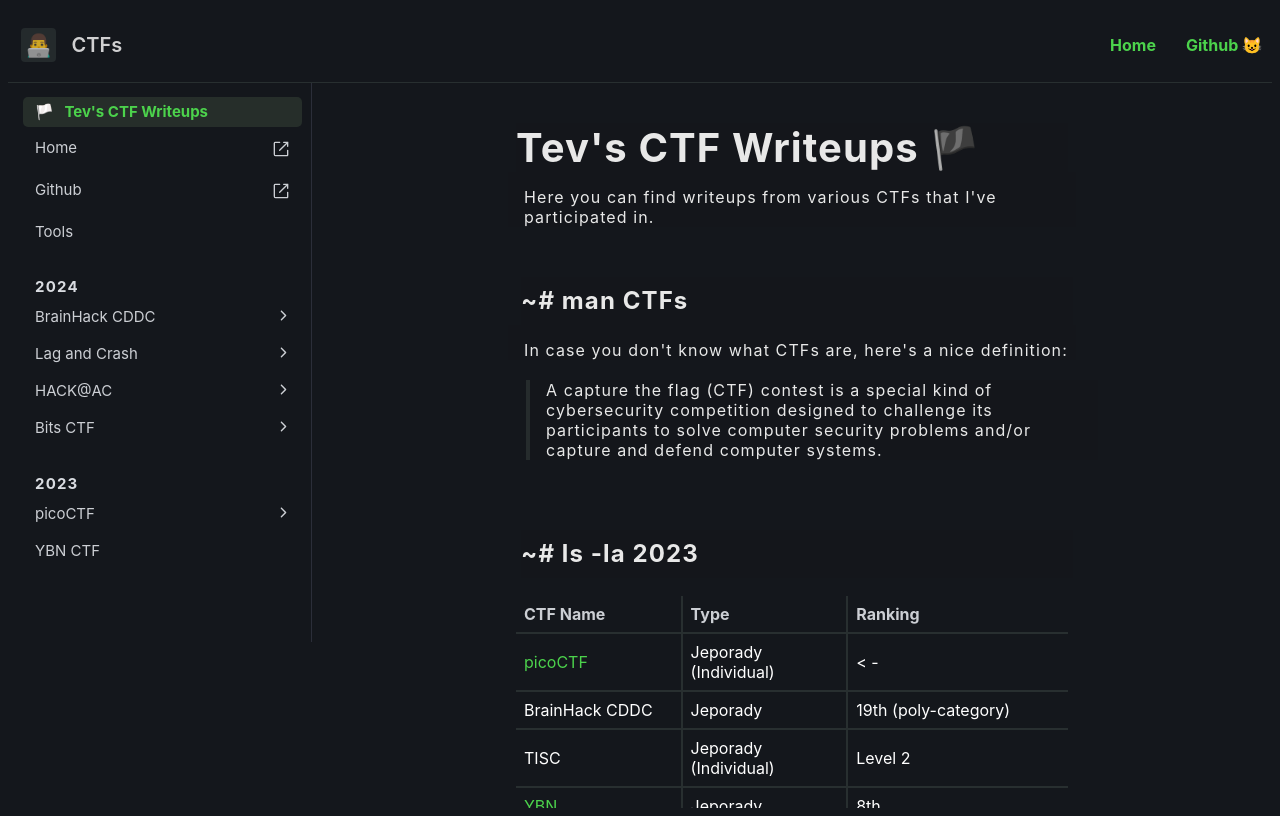
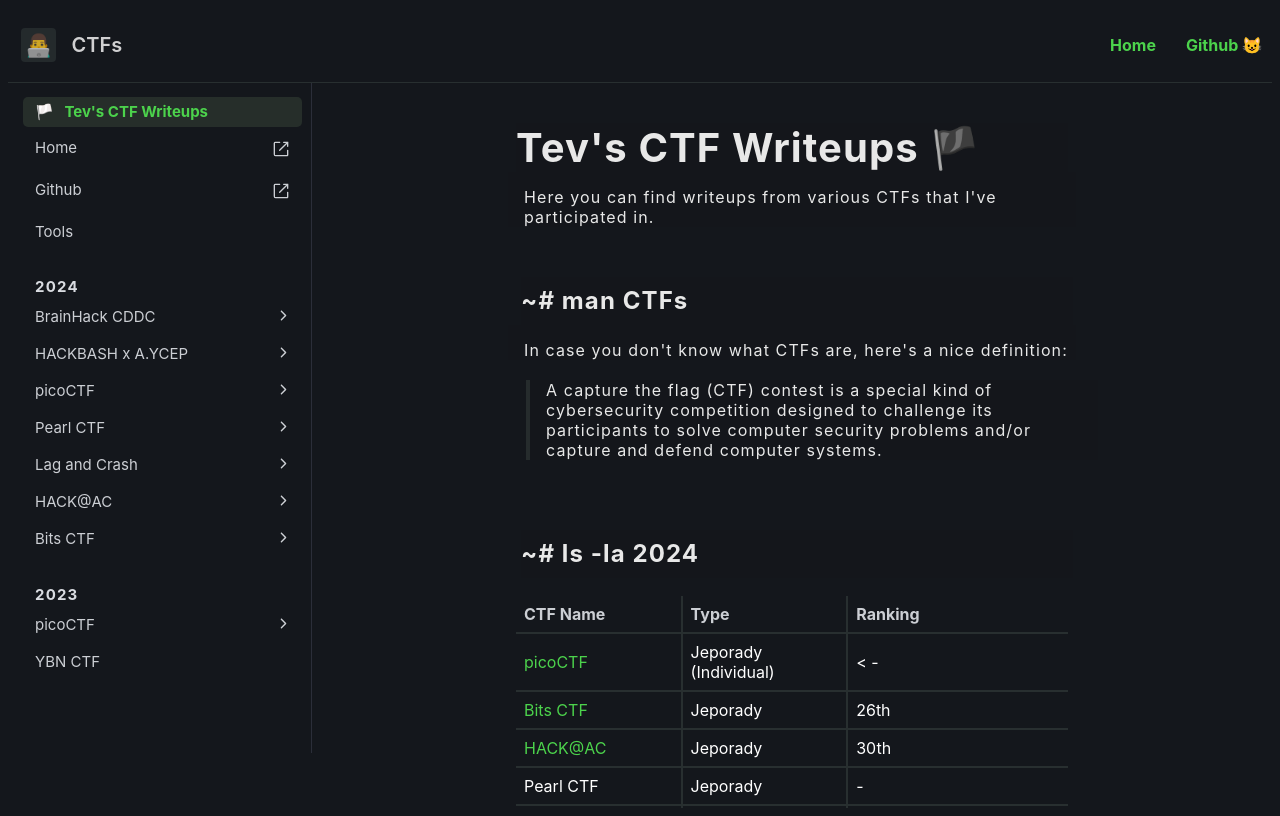
Before and after one commit to trevelling/CTF, a Next.js app: page / in a window 1280 px wide. Built offline with nearby package versions, Linux system fonts and the light colour scheme.

Commit message:
feat; added new preloader chore; cleaned up css chore: rearranging

```diff
--- a/app/home/page.jsx
+++ b/app/home/page.jsx
@@ -50,58 +50,6 @@
           security problems and/or capture and defend computer systems.
       </div>
       <div className={styles.intro}>
-        ~# ls -la 2023
-      </div>
-      <table className={styles.table2023}>
-        <thead>
-          <tr>
-            <th>CTF Name</th>
-            <th>Type</th>
-            <th>Ranking</th>
-          </tr>
-        </thead>
-        <tbody>
-          <tr>
-            <td>
-              <a
-                href="/picoCTF2023"
-                style={{ color: "rgb(76, 211, 76)", textDecoration: "none" }}
-              >
-                picoCTF
-              </a>
-            </td>
-            <td>Jeporady (Individual)</td>
-            <td>&lt; -</td>
-          </tr>
-          <tr>
-            <td>
-                BrainHack CDDC
-            </td>
-            <td>Jeporady</td>
-            <td>19th (poly-category)</td>
-          </tr>
-          <tr>
-            <td>
-                TISC
-            </td>
-            <td>Jeporady (Individual)</td>
-            <td>Level 2</td>
-          </tr>
-          <tr>
-            <td>
-              <a
-                href="/ybnCTF"
-                style={{ color: "rgb(76, 211, 76)", textDecoration: "none" }}
-              >
-                YBN
-              </a>
-            </td>
-            <td>Jeporady</td>
-            <td>8th</td>
-          </tr>
-        </tbody>
-      </table>
-      <div className={styles.intro}>
         ~# ls -la 2024
       </div>
       <table className={styles.table2024}>
@@ -135,7 +83,7 @@
               </a>
             </td>
             <td>Jeporady</td>
-            <td>Participant</td>
+            <td>26th</td>
           </tr>
           <tr>
             <td>
@@ -179,6 +127,58 @@
           </tr>
         </tbody>
       </table>
+      <div className={styles.intro}>
+        ~# ls -la 2023
+      </div>
+      <table className={styles.table2023}>
+        <thead>
+          <tr>
+            <th>CTF Name</th>
+            <th>Type</th>
+            <th>Ranking</th>
+          </tr>
+        </thead>
+        <tbody>
+          <tr>
+            <td>
+              <a
+                href="/picoCTF2023"
+                style={{ color: "rgb(76, 211, 76)", textDecoration: "none" }}
+              >
+                picoCTF
+              </a>
+            </td>
+            <td>Jeporady (Individual)</td>
+            <td>&lt; 14%</td>
+          </tr>
+          <tr>
+            <td>
+                BrainHack CDDC
+            </td>
+            <td>Jeporady</td>
+            <td>19th (poly-category)</td>
+          </tr>
+          <tr>
+            <td>
+                TISC
+            </td>
+            <td>Jeporady (Individual)</td>
+            <td>Level 2</td>
+          </tr>
+          <tr>
+            <td>
+              <a
+                href="/ybnCTF"
+                style={{ color: "rgb(76, 211, 76)", textDecoration: "none" }}
+              >
+                YBN
+              </a>
+            </td>
+            <td>Jeporady</td>
+            <td>8th 🏆</td>
+          </tr>
+        </tbody>
+      </table>
       <div className={styles.intro} style={{ color: "white" }}>
         ~# cat LICENSE
       </div>
--- a/app/ui/navbar.jsx
+++ b/app/ui/navbar.jsx
@@ -1,9 +1,22 @@
-import React from "react";
+"use client";
+
+import React, { useState, useEffect } from "react";
+import Preloader from "@/app/ui/preloader";
 import styles from "./navbar.module.css";
 
 export default function Navbar() {
+  const [loading, setLoading] = useState(true);
+
+  useEffect(() => {
+    const timeout = setTimeout(() => {
+      setLoading(false);
+    }, 1);
+
+    return () => clearTimeout(timeout);
+  }, []);
   return (
     <nav className={styles.navbar}>
+      {loading && <Preloader />}
       <div className={styles.sideBarTop}>
         <span className={styles.sideBarLogo}>👨‍💻</span>
         <span className={styles.sideBarLogoName}>CTFs</span>
--- a/app/ui/sidebar.jsx
+++ b/app/ui/sidebar.jsx
@@ -1,12 +1,22 @@
 "use client";
 
-import React, { useState } from "react";
+import React, { useState, useEffect } from "react";
+import Preloader from "@/app/ui/preloader";
 import Link from "next/link";
 import styles from "./sidebar.module.css";
 import { RxExternalLink } from "react-icons/rx";
 import { IoIosArrowForward } from "react-icons/io";
 
 export default function Sidebar() {
+  const [loading, setLoading] = useState(true);
+
+  useEffect(() => {
+    const timeout = setTimeout(() => {
+      setLoading(false);
+    }, 1);
+
+    return () => clearTimeout(timeout);
+  }, []);
   const [activeLink, setActiveLink] = useState("/");
 
   const handleLinkClick = (href, isLink) => {
@@ -17,6 +27,7 @@
 
   return (
     <div className={styles.sideBarContainer}>
+      {loading && <Preloader />}
       <aside className={styles.sideBar}>
         <div className={styles.sideBarList}>
           {sideBarItems.map(({ name, href, isLink, icon, className }) => (
@@ -97,6 +108,24 @@
     icon: <IoIosArrowForward className={styles.icon2} />,
   },
   {
+    name: "HACKBASH x A.YCEP",
+    href: "/HACKBASH",
+    isLink: true,
+    icon: <IoIosArrowForward className={styles.icon2} />,
+  },
+  {
+    name: "picoCTF",
+    href: "/picoCTF2024",
+    isLink: true,
+    icon: <IoIosArrowForward className={styles.icon2} />,
+  },
+  {
+    name: "Pearl CTF",
+    href: "/pearlCTF",
+    isLink: true,
+    icon: <IoIosArrowForward className={styles.icon2} />,
+  },
+  {
     name: "Lag and Crash",
     href: "/LNC",
     isLink: true,
```
Also changed, not shown: app/picoCTF2023/page.jsx (+12 -1 lines).
